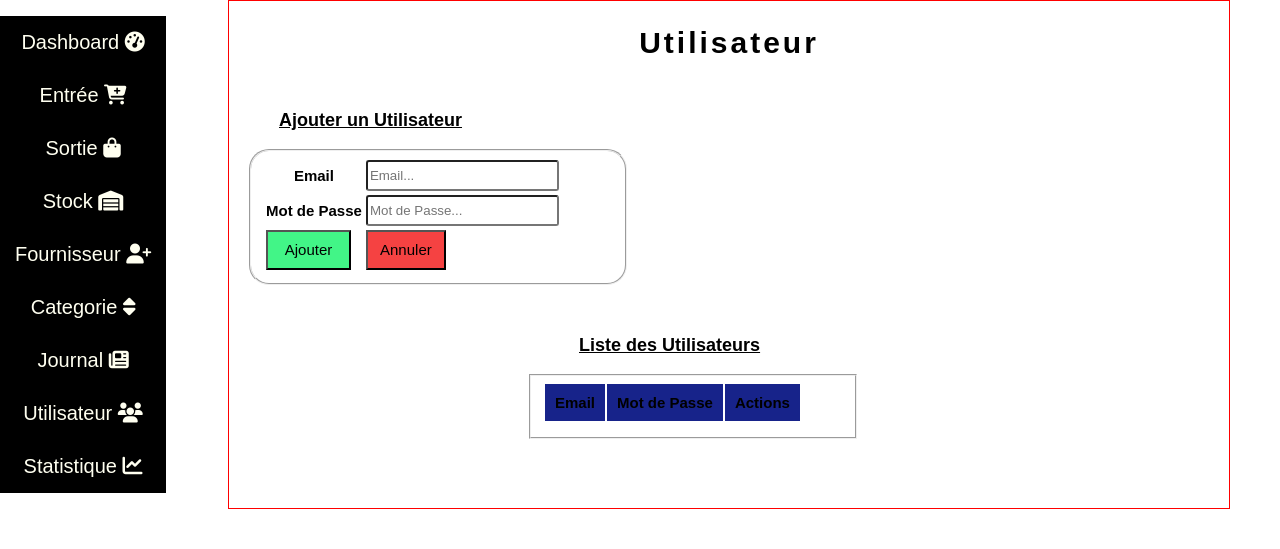
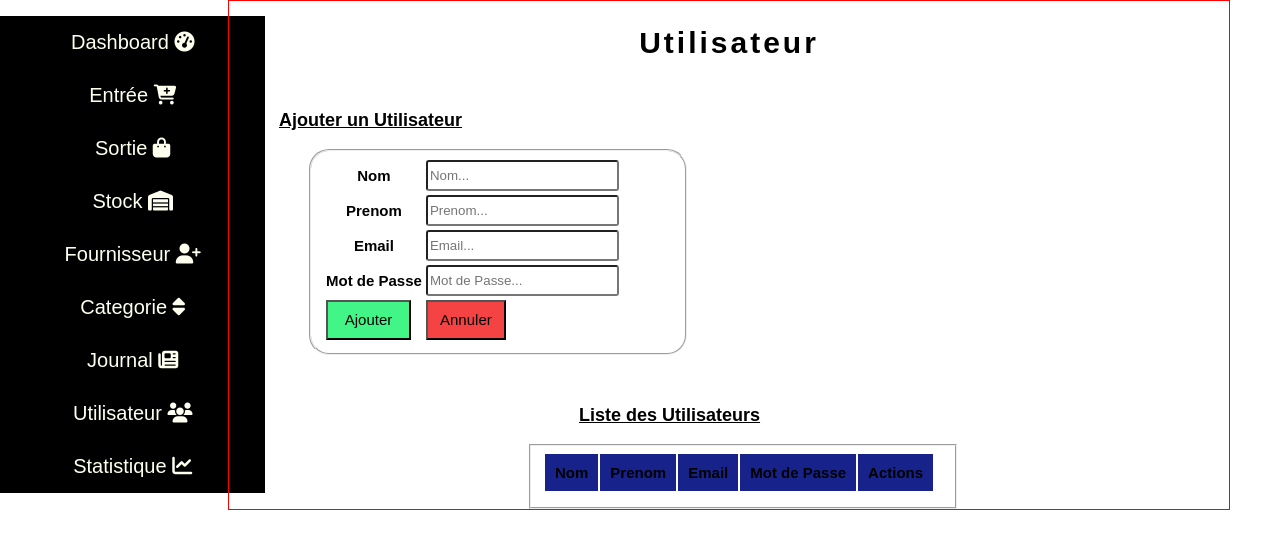
Before and after one commit to ahishakiyeyv/G-Stock, a PHP site: page /utilisateur.php in a window 1280 px wide. Shown: the part 93-642 px from the top of the page. Run offline with PHP 8.4, Linux system fonts and the light colour scheme; lists and menus that the app fills with data are empty; some libraries are stand-ins or nearby versions.

Commit message:
project modified and pages linked

```diff
--- a/categorie.php
+++ b/categorie.php
@@ -5,7 +5,7 @@
     <meta http-equiv="X-UA-Compatible" content="IE=edge">
     <meta name="viewport" content="width=device-width, initial-scale=1.0">
     <script src="https://kit.fontawesome.com/a076d05399.js"></script>
-    <link rel="stylesheet" href="css/styles.css">
+    <link rel="stylesheet" href="css/style.css">
     <title>Categorie</title>
 </head>
 <body>
--- a/css/styles.css
+++ b/css/style.css
@@ -65,12 +65,13 @@ header{
     font-family: Arial, Helvetica, sans-serif;
     font-size: 20px;
     padding:15px;
+    width:120%;
     text-align: center;
 }
 .menu-link ul li a{
     text-decoration: none;
     color:ivory;
-    width:150%;
+    padding:15px;
 }
 .menu-link ul li:hover{
     background:gray;
@@ -101,7 +102,7 @@ section{
     text-decoration: underline;
 }
 .table1{
-    margin-left:10px;
+    margin-left:80px;
     border:1px solid black;
     border-radius: 20px;
     width:370px;
@@ -290,7 +291,7 @@ table .th-stock .td-stock{
 .fieldset5{
     width:350px;
     border-radius: 20px;
-    margin-left:20px;
+    margin-left:80px;
 }
 .th-fourn{
     font-family: Arial, Helvetica, sans-serif;
@@ -366,7 +367,7 @@ table .th2-fourn .td-fourn{
 .fieldset7{
     width:350px;
     border-radius: 20px;
-    margin-left:20px;
+    margin-left:80px;
 }
 .th-cat{
     font-family: Arial, Helvetica, sans-serif;
@@ -456,7 +457,7 @@ table .th2-cat .td-cat{
 .fieldset9{
     width:350px;
     border-radius: 20px;
-    margin-left:20px;
+    margin-left:80px;
 }
 .th-user{
     font-family: Arial, Helvetica, sans-serif;
@@ -511,7 +512,7 @@ table .th2-user .td-user{
     padding:10px;
 }
 .fieldset01{
-    width:300px;
+    width:400px;
     margin-left: 300px;
 }
 /*============================================================================*/
--- a/dashboard.php
+++ b/dashboard.php
@@ -5,7 +5,7 @@
     <meta http-equiv="X-UA-Compatible" content="IE=edge">
     <meta name="viewport" content="width=device-width, initial-scale=1.0">
     <script src="https://kit.fontawesome.com/a076d05399.js"></script>
-    <link rel="stylesheet" href="css/styles.css">
+    <link rel="stylesheet" href="css/style.css">
     <title>Tableau de Bord</title>
 </head>
 <body>
--- a/entree.php
+++ b/entree.php
@@ -5,7 +5,7 @@
     <meta http-equiv="X-UA-Compatible" content="IE=edge">
     <meta name="viewport" content="width=device-width, initial-scale=1.0">
     <script src="https://kit.fontawesome.com/a076d05399.js"></script>
-    <link rel="stylesheet" href="css/styles.css">
+    <link rel="stylesheet" href="css/style.css">
     <title>Entrée Stock</title>
 </head>
 <body>
--- a/fournisseur.php
+++ b/fournisseur.php
@@ -5,7 +5,7 @@
     <meta http-equiv="X-UA-Compatible" content="IE=edge">
     <meta name="viewport" content="width=device-width, initial-scale=1.0">
     <script src="https://kit.fontawesome.com/a076d05399.js"></script>
-    <link rel="stylesheet" href="css/styles.css">
+    <link rel="stylesheet" href="css/style.css">
     <title>Fournisseur</title>
 </head>
 <body>
--- a/journal.php
+++ b/journal.php
@@ -5,7 +5,7 @@
     <meta http-equiv="X-UA-Compatible" content="IE=edge">
     <meta name="viewport" content="width=device-width, initial-scale=1.0">
     <script src="https://kit.fontawesome.com/a076d05399.js"></script>
-    <link rel="stylesheet" href="css/styles.css">
+    <link rel="stylesheet" href="css/style.css">
     <title>Journal</title>
 </head>
 <body>
--- a/sortie.php
+++ b/sortie.php
@@ -5,7 +5,7 @@
     <meta http-equiv="X-UA-Compatible" content="IE=edge">
     <meta name="viewport" content="width=device-width, initial-scale=1.0">
     <script src="https://kit.fontawesome.com/a076d05399.js"></script>
-    <link rel="stylesheet" href="css/styles.css">
+    <link rel="stylesheet" href="css/style.css">
     <title>Sortie Stock</title>
 </head>
 <body>
@@ -32,7 +32,7 @@
                 <li><a href="entree.php">Entrée    <i class="fas fa-cart-plus"></i></a></li>
                 <li><a href="sortie.php">Sortie    <i class="fas fa-shopping-bag"></i></a></li>
                 <li><a href="stock.php">Stock   <i class="fas fa-warehouse"></i></a></li>
-                <li><a href="forunisseur.php">Fournisseur     <i class="fas fa-user-plus"></i></a></li>
+                <li><a href="fournisseur.php">Fournisseur     <i class="fas fa-user-plus"></i></a></li>
                 <li><a href="categorie.php">Categorie     <i class="fas fa-sort"></i></a></li>
                 <li><a href="journal.php">Journal     <i class="fas fa-newspaper"></i></a></li>
                 <li><a href="utilisateur.php">Utilisateur     <i class="fas fa-users"></i></a></li>
--- a/statistique.php
+++ b/statistique.php
@@ -5,7 +5,7 @@
     <meta http-equiv="X-UA-Compatible" content="IE=edge">
     <meta name="viewport" content="width=device-width, initial-scale=1.0">
     <script src="https://kit.fontawesome.com/a076d05399.js"></script>
-    <link rel="stylesheet" href="css/styles.css">
+    <link rel="stylesheet" href="css/style.css">
     <title>Statistique</title>
 </head>
 <body>
--- a/stock.php
+++ b/stock.php
@@ -5,7 +5,7 @@
     <meta http-equiv="X-UA-Compatible" content="IE=edge">
     <meta name="viewport" content="width=device-width, initial-scale=1.0">
     <script src="https://kit.fontawesome.com/a076d05399.js"></script>
-    <link rel="stylesheet" href="css/styles.css">
+    <link rel="stylesheet" href="css/style.css">
     <title>Stock</title>
 </head>
 <body>
--- a/utilisateur.php
+++ b/utilisateur.php
@@ -5,7 +5,7 @@
     <meta http-equiv="X-UA-Compatible" content="IE=edge">
     <meta name="viewport" content="width=device-width, initial-scale=1.0">
     <script src="https://kit.fontawesome.com/a076d05399.js"></script>
-    <link rel="stylesheet" href="css/styles.css">
+    <link rel="stylesheet" href="css/style.css">
     <title>Utilisateur</title>
 </head>
 <body>
@@ -46,6 +46,14 @@
             <fieldset class="fieldset9">
                 <form action="" method="post">
                 <table>
+                <tr>
+                     <th class="th-user">Nom</th>
+                        <th><input type="text" name="" class="inpt-user"placeholder="Nom..."></th>
+                    </tr>
+                    <tr>
+                     <th class="th-user">Prenom</th>
+                        <th><input type="text" name="" class="inpt-user"placeholder="Prenom..."></th>
+                    </tr>
                     <tr>
                      <th class="th-user">Email</th>
                         <th><input type="text" name="" class="inpt-user"placeholder="Email..."></th>
@@ -68,6 +76,8 @@
             <table>
                     <thead class="thead-user">
                        <tr>
+                       <th class="th2-user">Nom</th>
+                           <th class="th2-user">Prenom</th>
                            <th class="th2-user">Email</th>
                            <th class="th2-user">Mot de Passe</th>
                            <th class="th2-user"colspan="2">Actions</th>
@@ -75,6 +85,8 @@
                    </thead>
                    <tbody class="tbody-user">
                        <tr>
+                           <td class="td-user"></td>
+                           <td class="td-user"></td>
                            <td class="td-user"></td>
                            <td class="td-user"></td>
                            <td class="td-user"></td>
```
